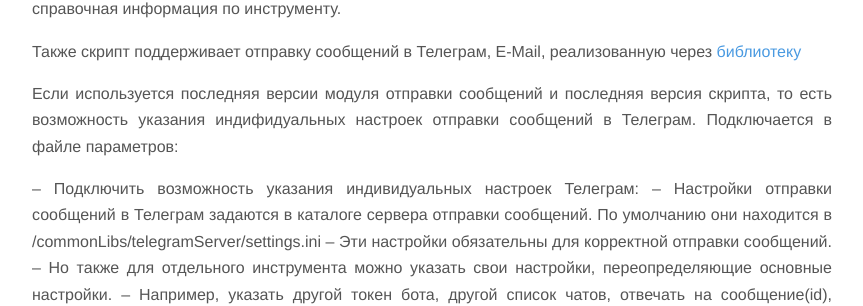
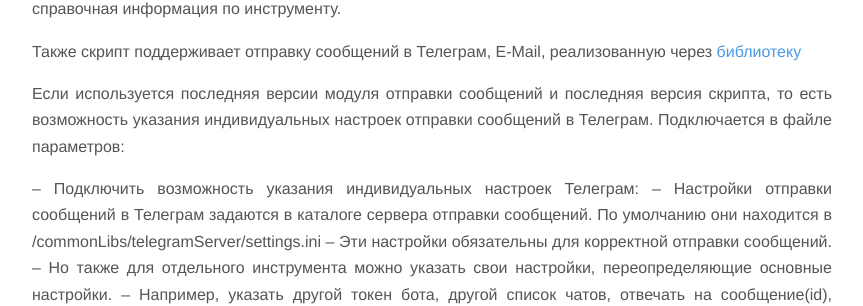
Before and after one commit to nick-nh/nick-nh.github.io, a Jekyll site: the page built from _posts/2021-03-14-multiAutoStop.md, in a window 1280 px wide and 900 px high, scrolled down 22350 px. Shown: the part 175-481 px from the top of the window, without its empty margins (208-1071 px from the left). Built offline with Jekyll 4.4.1, drawn with Linux system fonts in a browser that asks for light colours; nearby versions of some CDN libraries.

Commit message:
missspell

```diff
--- a/_posts/2021-03-14-multiAutoStop.md
+++ b/_posts/2021-03-14-multiAutoStop.md
@@ -148,7 +148,6 @@ tags: [скрипт,lua,qlua,квик,quik,автостоп,multiAutoStop]
   - Цвет шрифта позиции Шорт (R;G;B) - Настройки цветов задаются в виде строки с числами RGB цвета, разделенными точкой с запятой ;.
 
 ------------------------------------------------------------------------------------------------------------------------------------------------
-
 
 - Команада "Выгрузить настройки" - Команды "и "Загрузить настройки" позволяют переносить настройки между строками, между скриптами; сохранять настройки и возвращаться к ним; восстанавливать настройки по данным лога работы.
     По команде "происходит запись текущих настроек в файл в каталог saved_settings по расположению скрипта.
@@ -540,7 +539,7 @@ tags: [скрипт,lua,qlua,квик,quik,автостоп,multiAutoStop]
 
 Также скрипт поддерживает отправку сообщений в Телеграм, E-Mail, реализованную через [библиотеку](/2021-03-14/teleMessage)
 
-Если используется последняя версии модуля отправки сообщений и последняя версия скрипта, то есть возможность указания индифидуальных настроек отправки сообщений в Телеграм.
+Если используется последняя версии модуля отправки сообщений и последняя версия скрипта, то есть возможность указания индивидуальных настроек отправки сообщений в Телеграм.
 Подключается в файле параметров:
 
 -- Подключить возможность указания индивидуальных настроек Телеграм:
```
Also changed, not shown: _posts/2023-06-11-SmartAlgoNet.md (+2 -2 lines).
